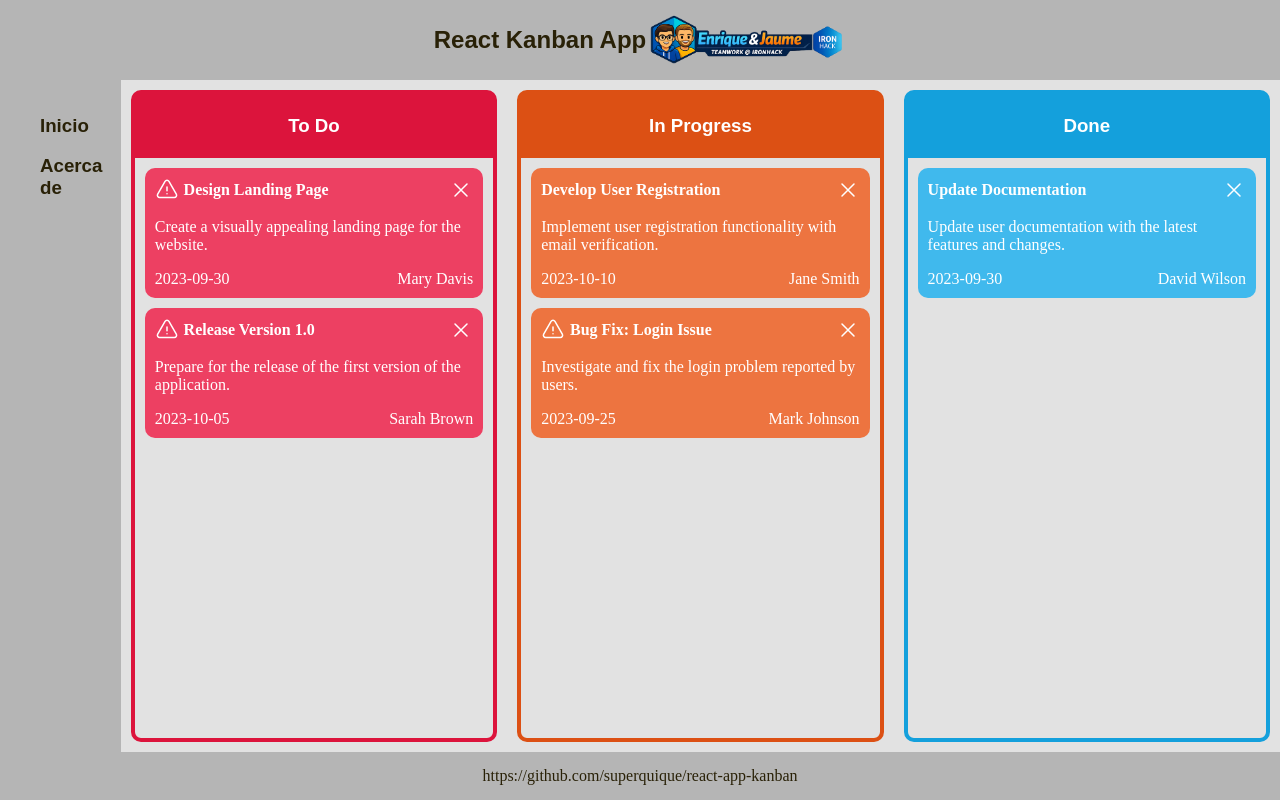
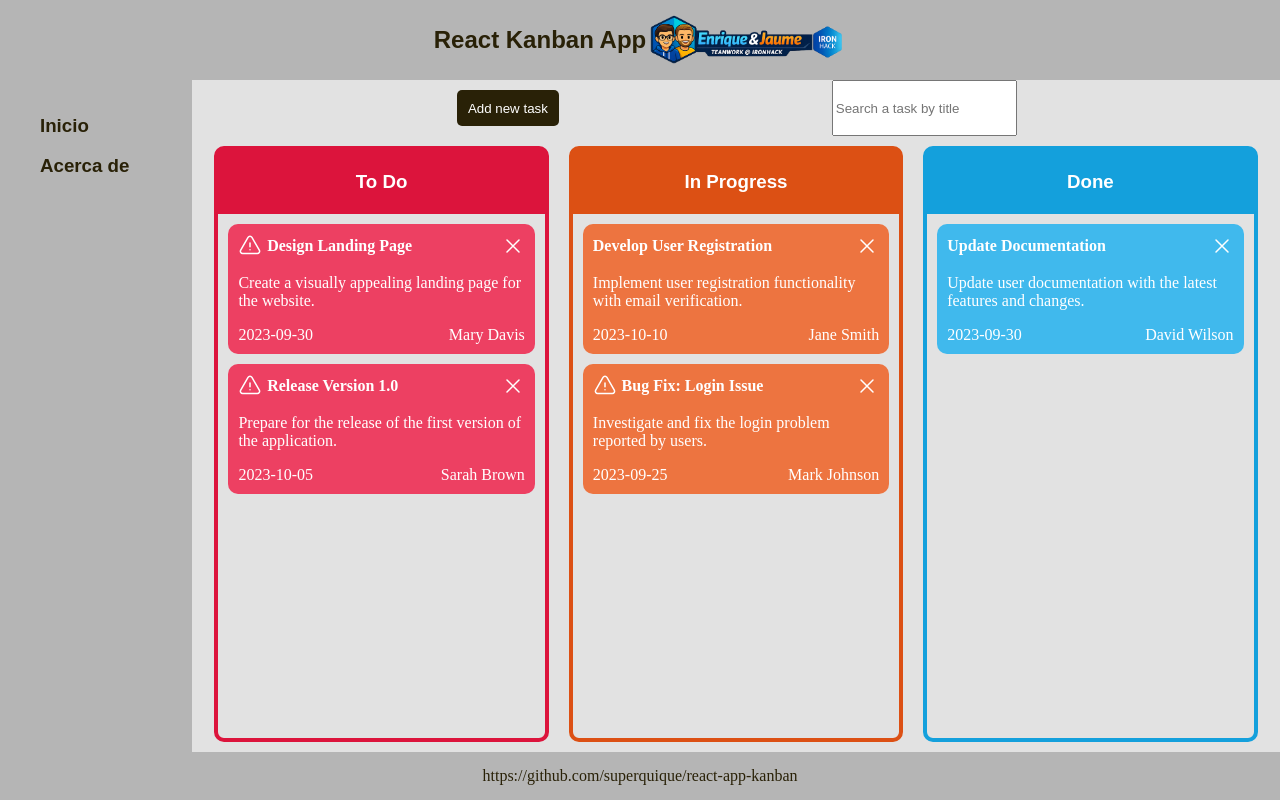
Before and after one commit to superquique/react-app-kanban, a React (Vite) app: page / in a window 1280 px wide. Built offline with nearby package versions, Linux system fonts and the light colour scheme.

Commit message:
feat: implement search bar

```diff
--- a/src/App.jsx
+++ b/src/App.jsx
@@ -14,6 +14,7 @@ import TaskDetailsPage from './pages/TaskDetailsPage';
 function App() {
 
   const [taskList, setTaskList] = useState(tasks);
+  const [filteredTaskList, setFilteredTaskList] = useState(null);
 
   const deleteTask = (taskId) => {
     const newTaskList = taskList.filter((task) => {
@@ -39,6 +40,21 @@ function App() {
     setTaskList(newTaskList);
   }
 
+  const filterTasks = (searchValue) => {
+    console.log("filtering tasks", searchValue);
+    if (searchValue) {
+      const filteredTasks = taskList.filter(
+        task => task.title.toLowerCase().indexOf(searchValue.toLowerCase()) >= 0
+      )
+
+      setFilteredTaskList(filteredTasks);
+
+    } else {
+      setFilteredTaskList(null);
+    }
+
+  }
+
   const taskColors = {
     "To Do": ["crimson", "#ED4062"],
     "In Progress": ["#DC5014", "#ED7440"],
@@ -54,11 +70,12 @@ function App() {
           <Routes>
             <Route path="/" element={
               <DashboardPage
-                taskList={taskList}
+                taskList={filteredTaskList !== null ? filteredTaskList : taskList}
                 onDelete={deleteTask}
                 onCreate={addTask}
                 onUpdate={updateTask}
                 taskColors={taskColors}
+                onFilterTasks={filterTasks}
               />}
             />
             <Route path="/about" element={<AboutPage />} />
--- a/src/pages/DashboardPage.jsx
+++ b/src/pages/DashboardPage.jsx
@@ -7,13 +7,20 @@ import { HTML5Backend } from 'react-dnd-html5-backend'
 function DashboardPage (props) {
 
     const [formOpened, setFormOpened] = useState(false);
+    const [searchValue, setSearchValue] = useState("");
 
     const toggleForm = () => {
         setFormOpened(!formOpened);
     }
 
+    const onSearch = (e) => {
+        console.log("searching", typeof e.target.value);
+        props.onFilterTasks(e.target.value);
+        setSearchValue(e.target.value);
+    }
+
     return (
-        <>
+        <div className="dashboard">
             {formOpened &&
                 <AddTask
                     onCreate={props.onCreate}
@@ -21,6 +28,20 @@ function DashboardPage (props) {
                 />
             }
 
+            <div className="dashboard-header">
+                <button id="add-task-button" onClick={ toggleForm }>Add new task</button>
+
+                <input
+                    type="text"
+                    name="search-bar"
+                    placeholder="Search a task by title"
+                    value={searchValue}
+                    onChange={onSearch}
+                />
+
+            </div>
+
+            <div className="dashboard-columns">
                 <DndProvider backend={HTML5Backend}>
                     <Column
                         bgColorTitle={props.taskColors["To Do"][0]}
@@ -28,7 +49,6 @@ function DashboardPage (props) {
                         taskList={props.taskList}
                         columnType="To Do"
                         deleteTaskCallback={props.onDelete}
-                    onToggleForm={toggleForm}
                         onUpdate={props.onUpdate}
                     />
                     <Column
@@ -48,7 +68,8 @@ function DashboardPage (props) {
                         onUpdate={props.onUpdate}
                     />
                 </DndProvider>
-        </>
+            </div>
+        </div>
     )
 }
 
```
Lines whose indentation alone changed are shown as unchanged.
